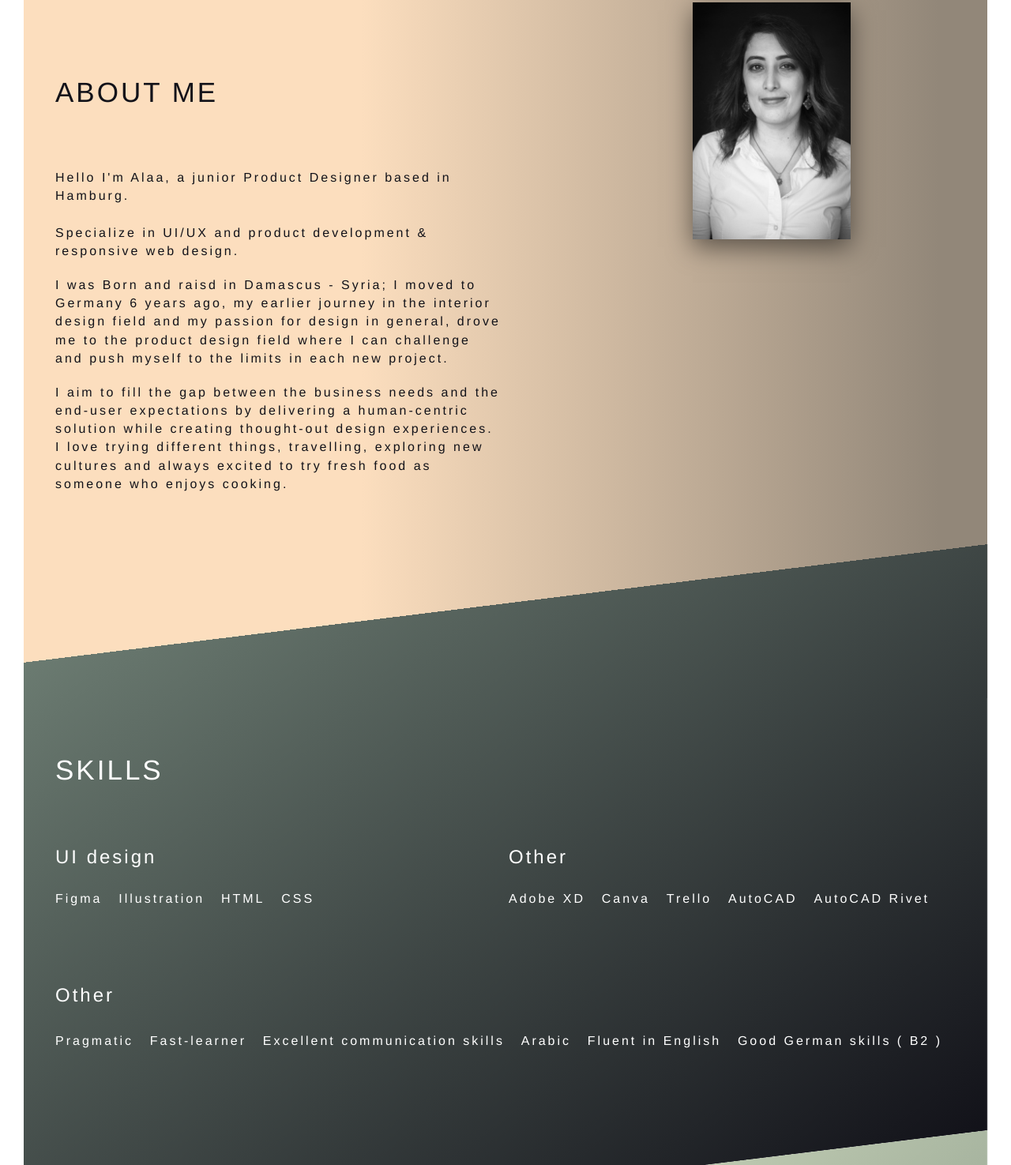
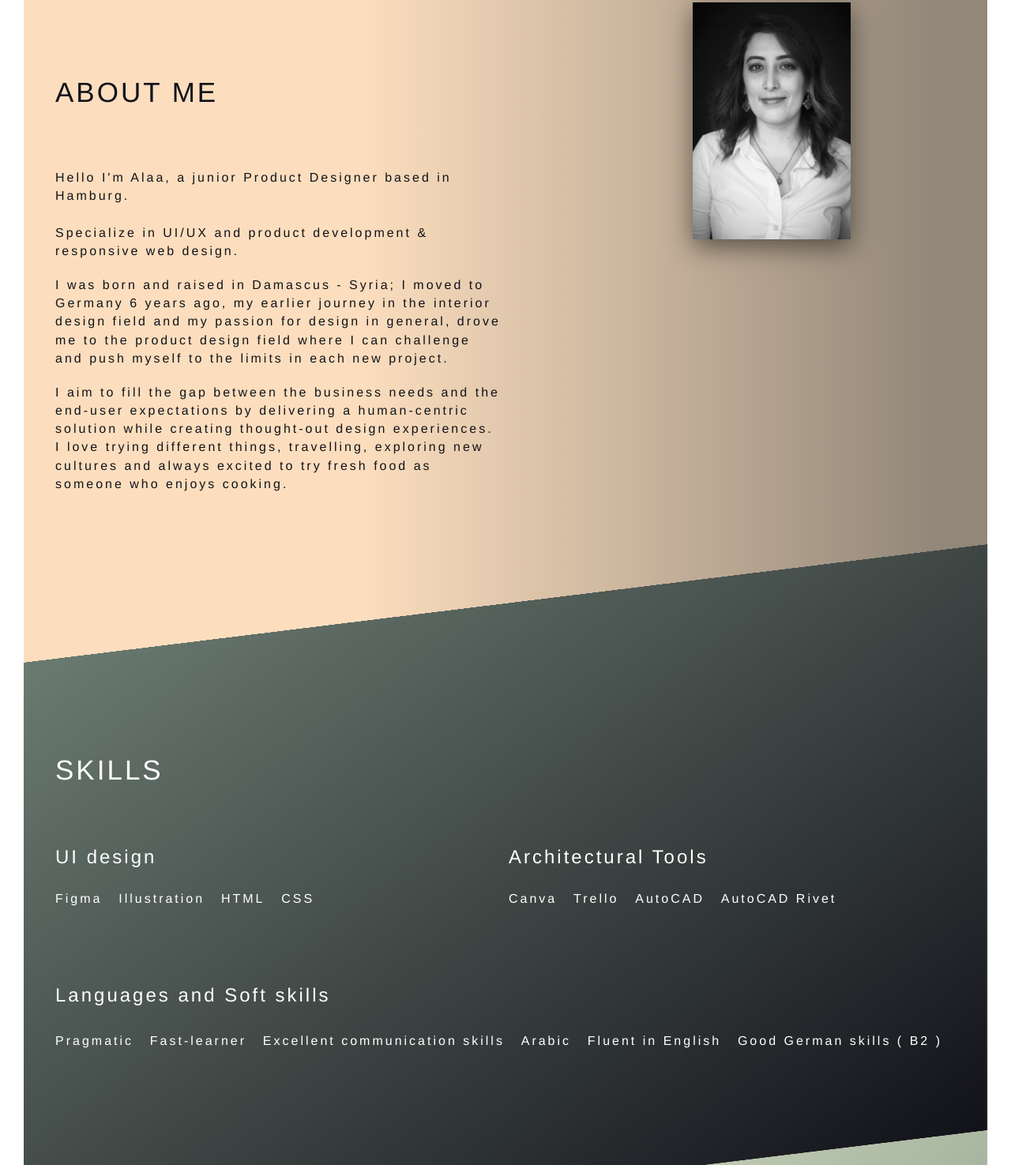
Before and after one commit to AlaaDev22/Portfolio, a website: page index.html in a window 1280 px wide. Shown: the part 824-2299 px from the top of the page at 79% size. Drawn offline with nearby package versions, Linux system fonts and the light colour scheme.

```diff
--- a/index.html
+++ b/index.html
@@ -54,7 +54,7 @@
       </nav>
       <div class="heading">
         <div class="heading--primary">Alaa Karkoutli</div>
-        <div class="heading--secondary">A Product Designer</div>
+        <div class="heading--secondary">UX / UI Designer</div>
       </div>
     </header>
     <main>
@@ -73,7 +73,7 @@
               Specialize in UI/UX and product development & responsive web design.
             </p>
             <p class="section-about__text">
-              I was Born and raisd in Damascus - Syria; I moved to Germany 6 years ago, my earlier journey in the interior design field and my passion for design in general,
+              I was born and raised in Damascus - Syria; I moved to Germany 6 years ago, my earlier journey in the interior design field and my passion for design in general,
 
               drove me to the product design field where I can challenge
               and push myself to the limits in each new project.
@@ -121,10 +121,9 @@
             <h2
               class="heading-secondary heading-secondary--white u-margin-top-xxlarge"
             >
-              Other
+              Architectural Tools
             </h2>
             <ul class="skills__list">
-              <li class="skills__item">Adobe XD</li>
               <li class="skills__item">Canva</li>
               <li class="skills__item">Trello</li>
               <li class="skills__item">AutoCAD</li>
@@ -137,7 +136,7 @@
           <h2
             class="heading-secondary heading-secondary--white u-margin-top-xxlarge"
           >
-            Other
+            Languages and Soft skills
           </h2>
           <ul class="skills__list">
             <li class="skills__item">Pragmatic</li>
@@ -477,7 +476,7 @@
       <div class="modal-dialog modal-dialog-centered">
         <div class="modal-content">
           <div class="modal-project-content">
-            <div class="modal-project-title">Redesign a Chess App </div>
+            <div class="modal-project-title">Redesign a Chess App</div>
             <p class="modal-project-text">
               One of the exciting & challenging projects was to analyse an existing chess app and redesign it.
               <br />
```
